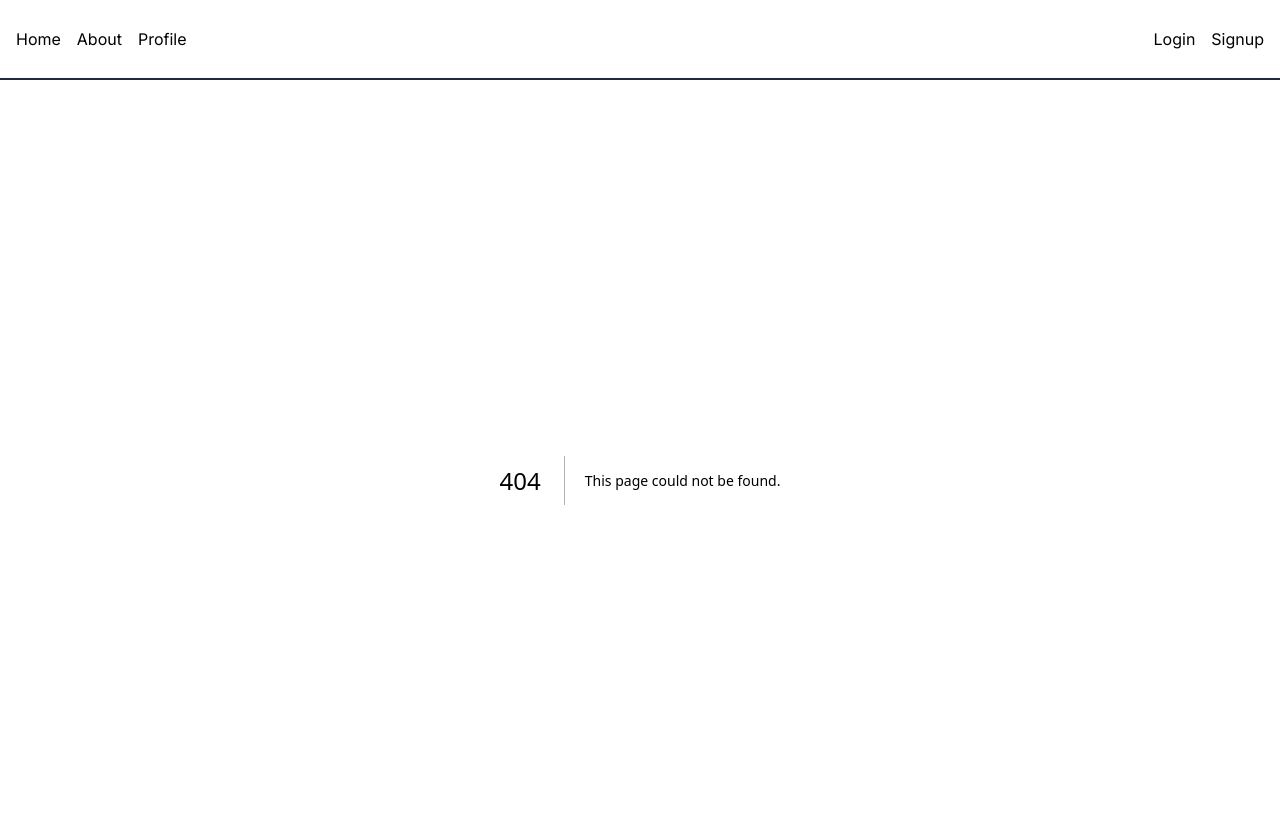
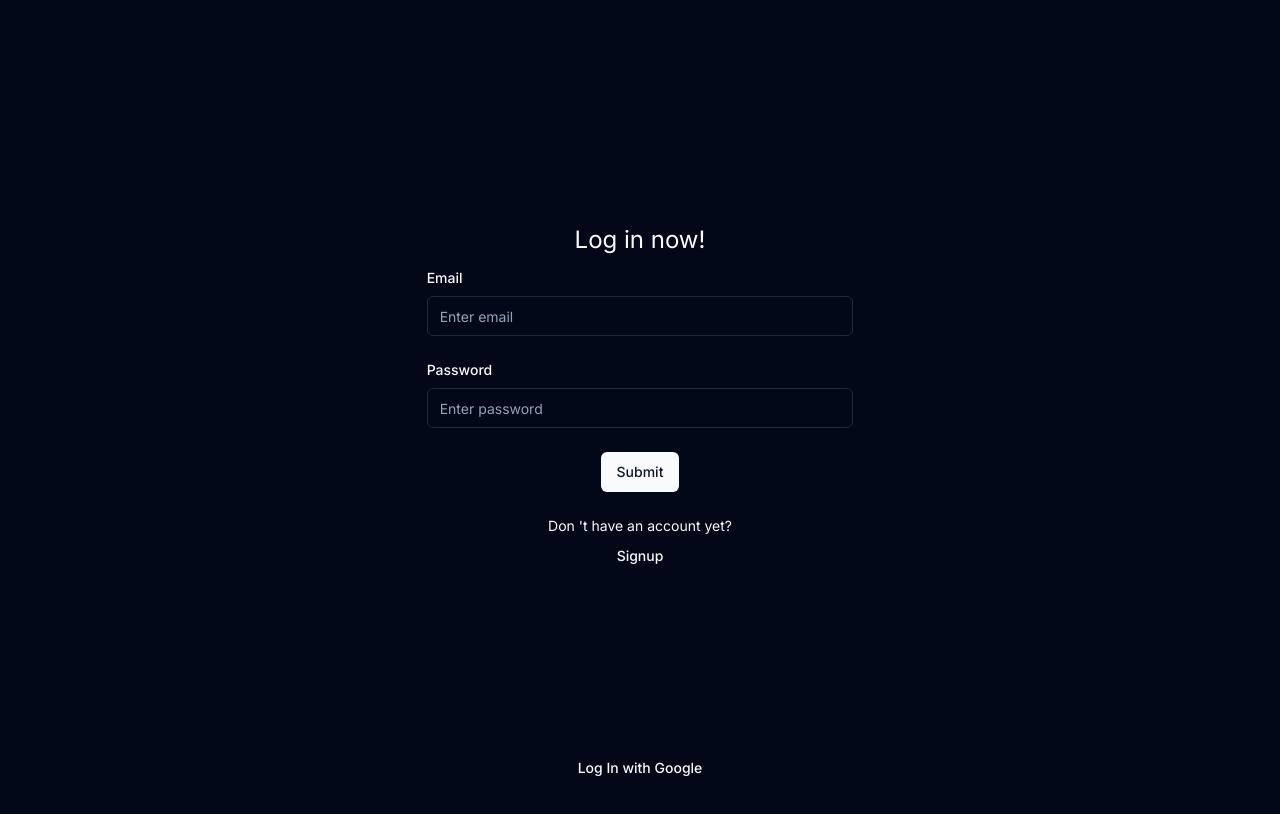
Before and after one commit to ClydeTeia/Google-Solutions-2024, a Next.js app: page /login in a window 1280 px wide. Before the commit this address had no page. Shown: the top 814 px of the page. Built offline with nearby package versions, Linux system fonts and the light colour scheme.

Commit message:
created ui for login and signup

```diff
--- a/package.json
+++ b/package.json
@@ -9,7 +9,9 @@
     "lint": "next lint"
   },
   "dependencies": {
+    "@hookform/resolvers": "^3.3.4",
     "@mediapipe/tasks-vision": "^0.10.9",
+    "@radix-ui/react-label": "^2.0.2",
     "@radix-ui/react-slot": "^1.0.2",
     "class-variance-authority": "^0.7.0",
     "clsx": "^2.1.0",
@@ -18,9 +20,11 @@
     "next": "14.0.4",
     "react": "^18",
     "react-dom": "^18",
+    "react-hook-form": "^7.50.1",
     "react-webcam": "^7.2.0",
     "tailwind-merge": "^2.2.1",
-    "tailwindcss-animate": "^1.0.7"
+    "tailwindcss-animate": "^1.0.7",
+    "zod": "^3.22.4"
   },
   "devDependencies": {
     "@types/node": "^20",
--- a/src/app/layout.tsx
+++ b/src/app/layout.tsx
@@ -1,20 +1,32 @@
+"use client"
 import type { Metadata } from "next";
 import { Inter } from "next/font/google";
 import "./globals.css";
-import Navbar from "./components/Navbar";
+import { usePathname } from "next/navigation";
+import Navbar from "@/components/Navbar";;
 
 const inter = Inter({ subsets: ["latin"] });
 
-export const metadata: Metadata = {
-  title: "Create Next App",
-  description: "Generated by create next app",
-};
+// export const metadata: Metadata = {
+//   title: "Create Next App",
+//   description: "Generated by create next app",
+// };
 
 export default function RootLayout({
   children,
 }: {
   children: React.ReactNode;
 }) {
+  const pathname = usePathname();
+  if (pathname === "/login" || pathname === "/signup") {
+    return (
+      <html lang="en" className="dark">
+        <body className={inter.className}>
+          {children}
+        </body>
+      </html>
+    );
+  } else {
     return (
       <html lang="en" className="dark">
         <body className={inter.className}>
@@ -24,3 +36,4 @@
       </html>
     );
   }
+}
--- /dev/null
+++ b/src/app/login/page.tsx
@@ -0,0 +1,22 @@
+"use client";
+import React from 'react'
+import InputForm from '@/components/inputform'
+import { useRouter } from 'next/navigation';
+import { Button } from '@/components/ui/button';
+
+export default function LoginPage() {
+  const router = useRouter();
+  return (
+    <div className='text-sm h-screen flex flex-col items-center justify-center'>
+      <h1 className='text-2xl mb-3'>Log in now!</h1>
+      <InputForm />
+      <h1 className='mt-6'>Don	&apos;t have an account yet?</h1>
+      <Button variant="link" onClick={() => router.push("/signup")}>
+        Signup
+      </Button>
+      <Button className="absolute bottom-3" variant="link" onClick={() => console.log('google')}>
+        Log In with Google
+      </Button>
+    </div>
+  )
+}
--- a/src/app/page.tsx
+++ b/src/app/page.tsx
@@ -5,7 +5,7 @@
   updateData,
   deleteData
 } from "@/firebase/crud";
-import { auth } from "@/firebase/config";
+import { user } from "@/firebase/config";
 import { onAuthStateChanged } from "firebase/auth";
 
 export default function Home() {
@@ -25,17 +25,28 @@
   // await deleteData("code","new","222")
   // const router = useRouter();
 
-  onAuthStateChanged(auth, (user) => {
-    if (user) {
-      // User is signed in, see docs for a list of available properties
-      // https://firebase.google.com/docs/reference/js/auth.user
-      const uid = user.uid;
-      console.log("hello", user.displayName)
-    } else {
-      // router.push("/authentication")
-      console.log("no user")
-    }
-  });
+  // onAuthStateChanged(auth, (user) => {
+  //   if (user) {
+  //     // User is signed in, see docs for a list of available properties
+  //     // https://firebase.google.com/docs/reference/js/auth.user
+  //     const uid = user.uid;
+  //     console.log("hello", user.displayName)
+  //   } else {
+  //     // router.push("/authentication")
+  //     console.log("no user")
+  //   }
+  // });
+
+  // if (user) {
+  //   // The user object has basic properties such as display name, email, etc.
+  //   const displayName = user.displayName;
+  //   const email = user.email;
+  //   const photoURL = user.photoURL;
+  //   const emailVerified = user.emailVerified;
+  //   console.log("hello", displayName)
+  // } else {
+  //   console.log("no user sad")
+  // }
 
   return (
     <main className="p-2">
--- /dev/null
+++ b/src/app/signup/page.tsx
@@ -0,0 +1,22 @@
+"use client";
+import React from 'react'
+import InputForm from '@/components/inputform'
+import { useRouter } from 'next/navigation';
+import { Button } from '@/components/ui/button';
+
+export default function SignupPage() {
+  const router = useRouter();
+  return (
+    <div className='text-sm h-screen flex flex-col items-center justify-center'>
+      <h1 className='text-2xl mb-3'>Sign Up now!</h1>
+      <InputForm />
+      <h1 className='mt-6'>Already have an account?</h1>
+      <Button variant="link" onClick={() => router.push("/login")}>
+        Login
+      </Button>
+      <Button className="absolute bottom-3" variant="link" onClick={() => console.log('google')}>
+        Sign Up with Google
+      </Button>
+    </div>
+  )
+}
--- a/src/app/components/Navbar.tsx
+++ b/src/components/Navbar.tsx
@@ -1,7 +1,11 @@
+"use client";
+
 import React from "react";
 import Link from "next/link";
+import { useRouter } from "next/navigation";
 
-function Navbar() {
+export default function Navbar() {
+  const router = useRouter();
   return (
     <div className="h-20 w-full border-b-2 flex items-center justify-between p-2">
       <ul className="flex">
@@ -16,11 +20,9 @@
         </li>
       </ul>
       <ul className="flex">
-        <li className="p-2 cursor-pointer">Login</li>
-        <li className="p-2 cursor-pointer">Signup</li>
+        <li className="p-2 cursor-pointer" onClick={() => router.push("/login")}>Login</li>
+        <li className="p-2 cursor-pointer" onClick={() => router.push("/signup")}>Signup</li>
       </ul>
     </div>
   );
 }
-
-export default Navbar;
--- /dev/null
+++ b/src/components/inputform.tsx
@@ -0,0 +1,77 @@
+"use client"
+
+import { zodResolver } from "@hookform/resolvers/zod"
+import { useForm } from "react-hook-form"
+import { z } from "zod"
+
+import { Button } from "@/components/ui/button"
+import {
+  Form,
+  FormControl,
+  FormField,
+  FormItem,
+  FormLabel,
+  FormMessage,
+} from "@/components/ui/form"
+import { Input } from "@/components/ui/input"
+
+const FormSchema = z.object({
+  email: z.string().min(5, {
+    message: "Email must be at least 5 characters.",
+  }).email({
+    message: "Invalid email address"
+  }),
+  password: z.string().min(8, {
+    message: "Password less than 8 characters"
+  })
+})
+
+export default function InputForm() {
+  const form = useForm<z.infer<typeof FormSchema>>({
+    resolver: zodResolver(FormSchema),
+    defaultValues: {
+      email: "",
+      password: ""
+    },
+  })
+
+  function onSubmit(data: z.infer<typeof FormSchema>) {
+    console.log(data)
+  }
+
+  return (
+    <Form {...form}>
+      <form onSubmit={form.handleSubmit(onSubmit)} className="w-1/3 h-auto space-y-6">
+        <FormField
+          control={form.control}
+          name="email"
+          render={({ field }) => (
+            <FormItem>
+              <FormLabel>Email</FormLabel>
+              <FormControl>
+                <Input className="min-w-3" placeholder="Enter email" {...field} />
+              </FormControl>
+              <FormMessage />
+            </FormItem>
+          )}
+        />
+        <FormField
+          control={form.control}
+          name="password"
+          render={({ field }) => (
+            <FormItem>
+              <FormLabel>Password</FormLabel>
+              <FormControl>
+                <Input type="password" placeholder="Enter password" {...field} />
+              </FormControl>
+              <FormMessage />
+            </FormItem>
+          )}
+        />
+        <div className="flex justify-center">
+          <Button type="submit">Submit</Button>
+        </div>
+      </form>
+    </Form>
+  )
+}
--- /dev/null
+++ b/src/components/ui/form.tsx
@@ -0,0 +1,176 @@
+import * as React from "react"
+import * as LabelPrimitive from "@radix-ui/react-label"
+import { Slot } from "@radix-ui/react-slot"
+import {
+  Controller,
+  ControllerProps,
+  FieldPath,
+  FieldValues,
+  FormProvider,
+  useFormContext,
+} from "react-hook-form"
+
+import { cn } from "@/lib/utils"
+import { Label } from "@/components/ui/label"
+
+const Form = FormProvider
+
+type FormFieldContextValue<
+  TFieldValues extends FieldValues = FieldValues,
+  TName extends FieldPath<TFieldValues> = FieldPath<TFieldValues>
+> = {
+  name: TName
+}
+
+const FormFieldContext = React.createContext<FormFieldContextValue>(
+  {} as FormFieldContextValue
+)
+
+const FormField = <
+  TFieldValues extends FieldValues = FieldValues,
+  TName extends FieldPath<TFieldValues> = FieldPath<TFieldValues>
+>({
+  ...props
+}: ControllerProps<TFieldValues, TName>) => {
+  return (
+    <FormFieldContext.Provider value={{ name: props.name }}>
+      <Controller {...props} />
+    </FormFieldContext.Provider>
+  )
+}
+
+const useFormField = () => {
+  const fieldContext = React.useContext(FormFieldContext)
+  const itemContext = React.useContext(FormItemContext)
+  const { getFieldState, formState } = useFormContext()
+
+  const fieldState = getFieldState(fieldContext.name, formState)
+
+  if (!fieldContext) {
+    throw new Error("useFormField should be used within <FormField>")
+  }
+
+  const { id } = itemContext
+
+  return {
+    id,
+    name: fieldContext.name,
+    formItemId: `${id}-form-item`,
+    formDescriptionId: `${id}-form-item-description`,
+    formMessageId: `${id}-form-item-message`,
+    ...fieldState,
+  }
+}
+
+type FormItemContextValue = {
+  id: string
+}
+
+const FormItemContext = React.createContext<FormItemContextValue>(
+  {} as FormItemContextValue
+)
+
+const FormItem = React.forwardRef<
+  HTMLDivElement,
+  React.HTMLAttributes<HTMLDivElement>
+>(({ className, ...props }, ref) => {
+  const id = React.useId()
+
+  return (
+    <FormItemContext.Provider value={{ id }}>
+      <div ref={ref} className={cn("space-y-2", className)} {...props} />
+    </FormItemContext.Provider>
+  )
+})
+FormItem.displayName = "FormItem"
+
+const FormLabel = React.forwardRef<
+  React.ElementRef<typeof LabelPrimitive.Root>,
+  React.ComponentPropsWithoutRef<typeof LabelPrimitive.Root>
+>(({ className, ...props }, ref) => {
+  const { error, formItemId } = useFormField()
+
+  return (
+    <Label
+      ref={ref}
+      className={cn(error && "text-destructive", className)}
+      htmlFor={formItemId}
+      {...props}
+    />
+  )
+})
+FormLabel.displayName = "FormLabel"
+
+const FormControl = React.forwardRef<
+  React.ElementRef<typeof Slot>,
+  React.ComponentPropsWithoutRef<typeof Slot>
+>(({ ...props }, ref) => {
+  const { error, formItemId, formDescriptionId, formMessageId } = useFormField()
+
+  return (
+    <Slot
+      ref={ref}
+      id={formItemId}
+      aria-describedby={
+        !error
+          ? `${formDescriptionId}`
+          : `${formDescriptionId} ${formMessageId}`
+      }
+      aria-invalid={!!error}
+      {...props}
+    />
+  )
+})
+FormControl.displayName = "FormControl"
+
+const FormDescription = React.forwardRef<
+  HTMLParagraphElement,
+  React.HTMLAttributes<HTMLParagraphElement>
+>(({ className, ...props }, ref) => {
+  const { formDescriptionId } = useFormField()
+
+  return (
+    <p
+      ref={ref}
+      id={formDescriptionId}
+      className={cn("text-sm text-muted-foreground", className)}
+      {...props}
+    />
+  )
+})
+FormDescription.displayName = "FormDescription"
+
+const FormMessage = React.forwardRef<
+  HTMLParagraphElement,
+  React.HTMLAttributes<HTMLParagraphElement>
+>(({ className, children, ...props }, ref) => {
+  const { error, formMessageId } = useFormField()
+  const body = error ? String(error?.message) : children
+
+  if (!body) {
+    return null
+  }
+
+  return (
+    <p
+      ref={ref}
+      id={formMessageId}
+      className={cn("text-sm font-medium text-destructive", className)}
+      {...props}
+    >
+      {body}
+    </p>
+  )
+})
+FormMessage.displayName = "FormMessage"
+
+export {
+  useFormField,
+  Form,
+  FormItem,
+  FormLabel,
+  FormControl,
+  FormDescription,
+  FormMessage,
+  FormField,
+}
--- /dev/null
+++ b/src/components/ui/label.tsx
@@ -0,0 +1,26 @@
+"use client"
+
+import * as React from "react"
+import * as LabelPrimitive from "@radix-ui/react-label"
+import { cva, type VariantProps } from "class-variance-authority"
+
+import { cn } from "@/lib/utils"
+
+const labelVariants = cva(
+  "text-sm font-medium leading-none peer-disabled:cursor-not-allowed peer-disabled:opacity-70"
+)
+
+const Label = React.forwardRef<
+  React.ElementRef<typeof LabelPrimitive.Root>,
+  React.ComponentPropsWithoutRef<typeof LabelPrimitive.Root> &
+    VariantProps<typeof labelVariants>
+>(({ className, ...props }, ref) => (
+  <LabelPrimitive.Root
+    ref={ref}
+    className={cn(labelVariants(), className)}
+    {...props}
+  />
+))
+Label.displayName = LabelPrimitive.Root.displayName
+
+export { Label }
--- a/src/firebase/config.ts
+++ b/src/firebase/config.ts
@@ -18,4 +18,5 @@
 export const db = getFirestore(app);
 
 // Initialize Firebase Authentication and get a reference to the service
-export const auth = getAuth(app);
+const auth = getAuth(app);
+export const user = auth.currentUser;
```
Also changed, not shown: src/app/context/AuthContext.js (deleted, +0 -15 lines), 1 other file (tests, documents, lock files or other folders). Lines whose indentation alone changed are shown as unchanged.
